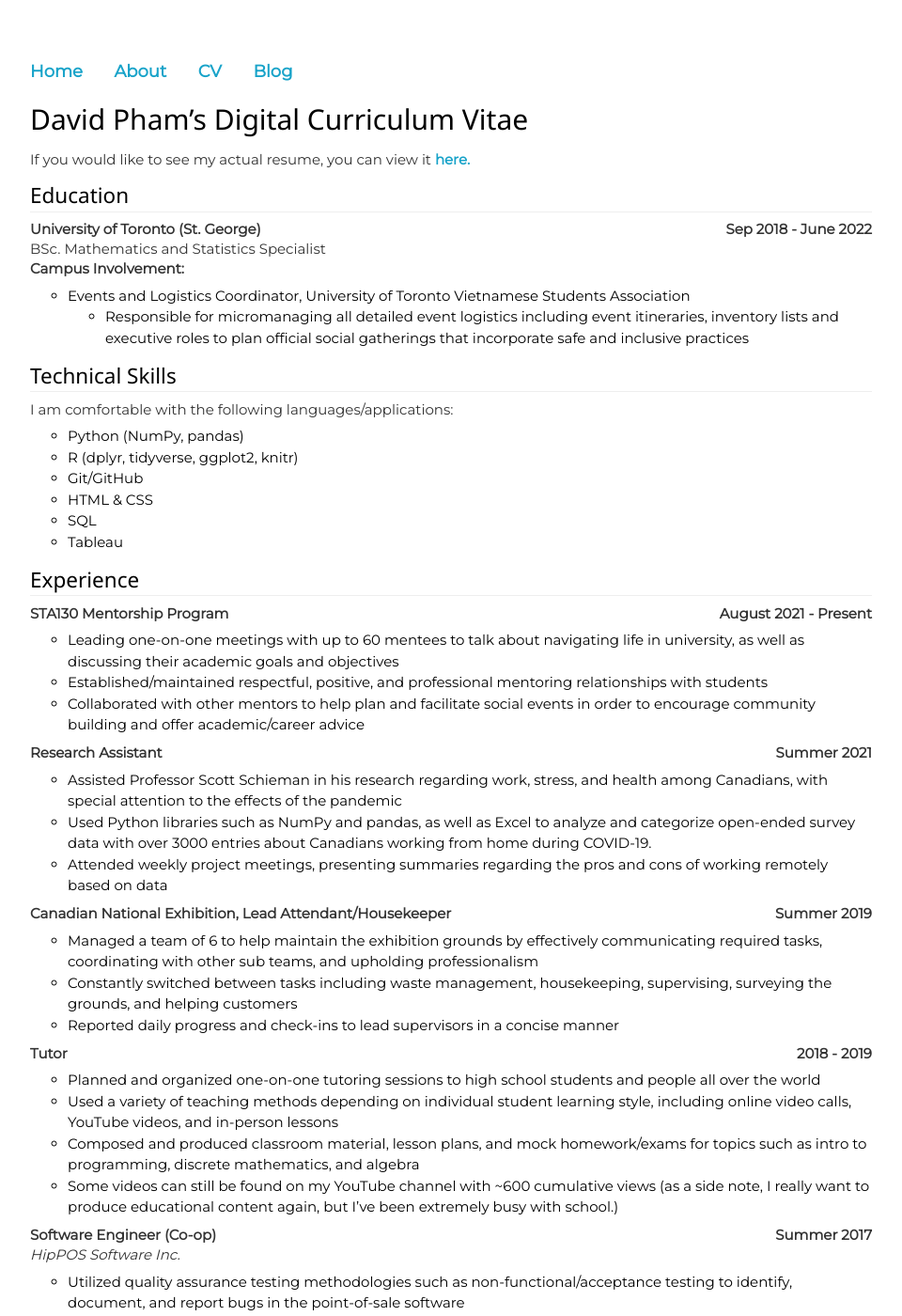
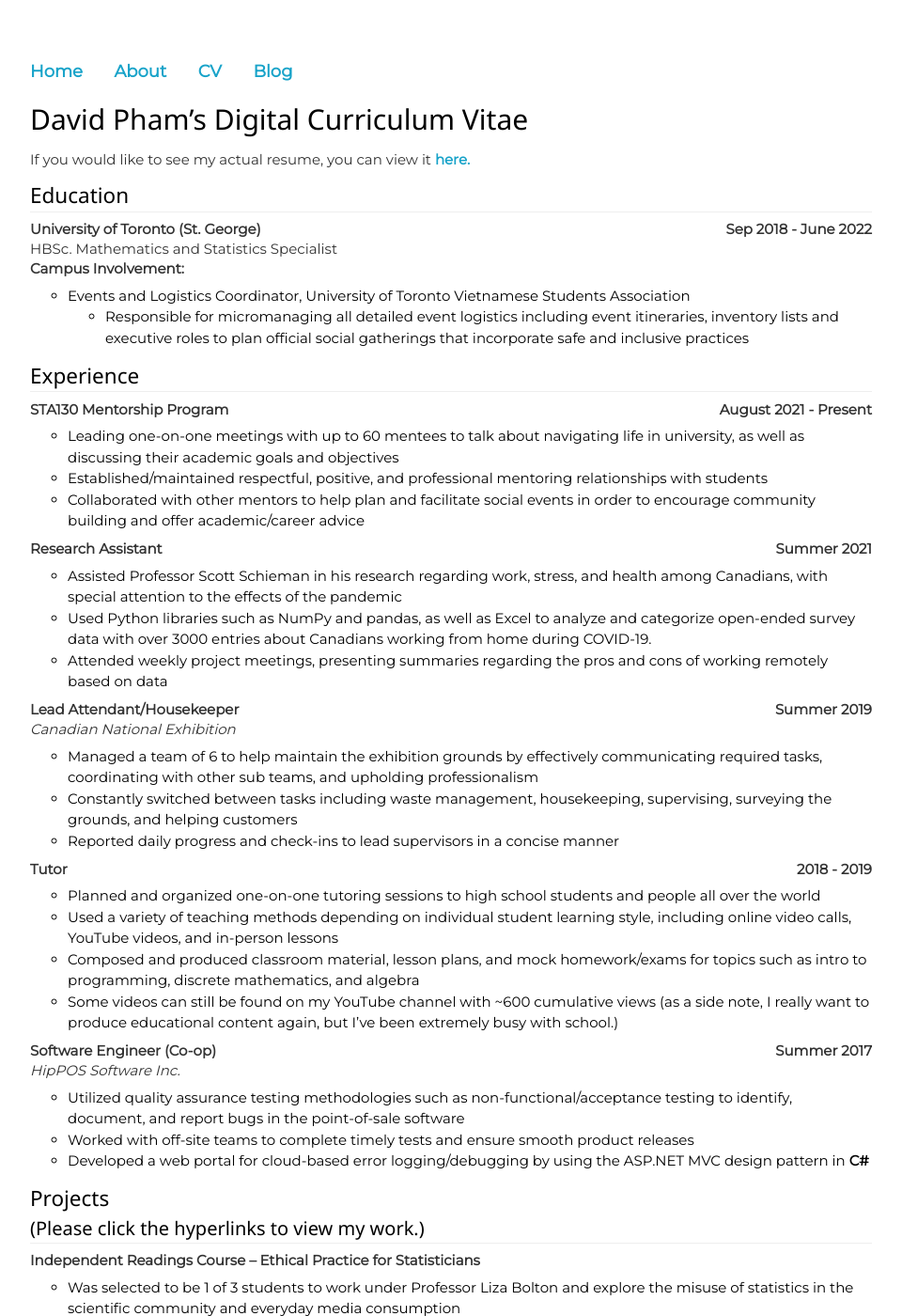
Before and after one commit to TheGort/thegort.github.io, a Jekyll site: the page built from cv.md, in a window 1280 px wide and 1400 px high. Shown: the whole window at 94% size, without its empty margins (160-1120 px from the left). Built offline with Jekyll 4.4.1, drawn with Linux system fonts in a browser that asks for light colours; some of the changed text lies outside the part shown.

```diff
--- a/cv.md
+++ b/cv.md
@@ -9,20 +9,10 @@ If you would like to see my actual resume, you can view it [**here.**]({{ site.u
 ----
 <p style="float: right;"><b>Sep 2018 - June 2022</b></p>
 **University of Toronto (St. George)**
-BSc. Mathematics and Statistics Specialist
+HBSc. Mathematics and Statistics Specialist
 **Campus Involvement:**
 * Events and Logistics Coordinator, University of Toronto Vietnamese Students Association
 	- Responsible for micromanaging all detailed event logistics including event itineraries, inventory lists and executive roles to plan official social gatherings that incorporate safe and inclusive practices
-
-## Technical Skills
-----
-I am comfortable with the following languages/applications:
-* Python (NumPy, pandas)
-* R (dplyr, tidyverse, ggplot2, knitr)
-* Git/GitHub
-* HTML & CSS
-* SQL
-* Tableau
 
 ## Experience
 ----
@@ -40,7 +30,8 @@ I am comfortable with the following languages/applications:
 * Attended weekly project meetings, presenting summaries regarding the pros and cons of working remotely based on data
 
 <p style = "float: right;"><b>Summer 2019</b></p>
-**Canadian National Exhibition, Lead Attendant/Housekeeper**
+**Lead Attendant/Housekeeper**
+*Canadian National Exhibition*
 * Managed a team of 6 to help maintain the exhibition grounds by effectively communicating required tasks, coordinating with other sub teams, and upholding professionalism
 * Constantly switched between tasks including waste management, housekeeping, supervising, surveying the grounds, and helping customers
 * Reported daily progress and check-ins to lead supervisors in a concise manner
```
Also changed, not shown: other parts of cv.md (+10 -1 lines), 1 other file.
